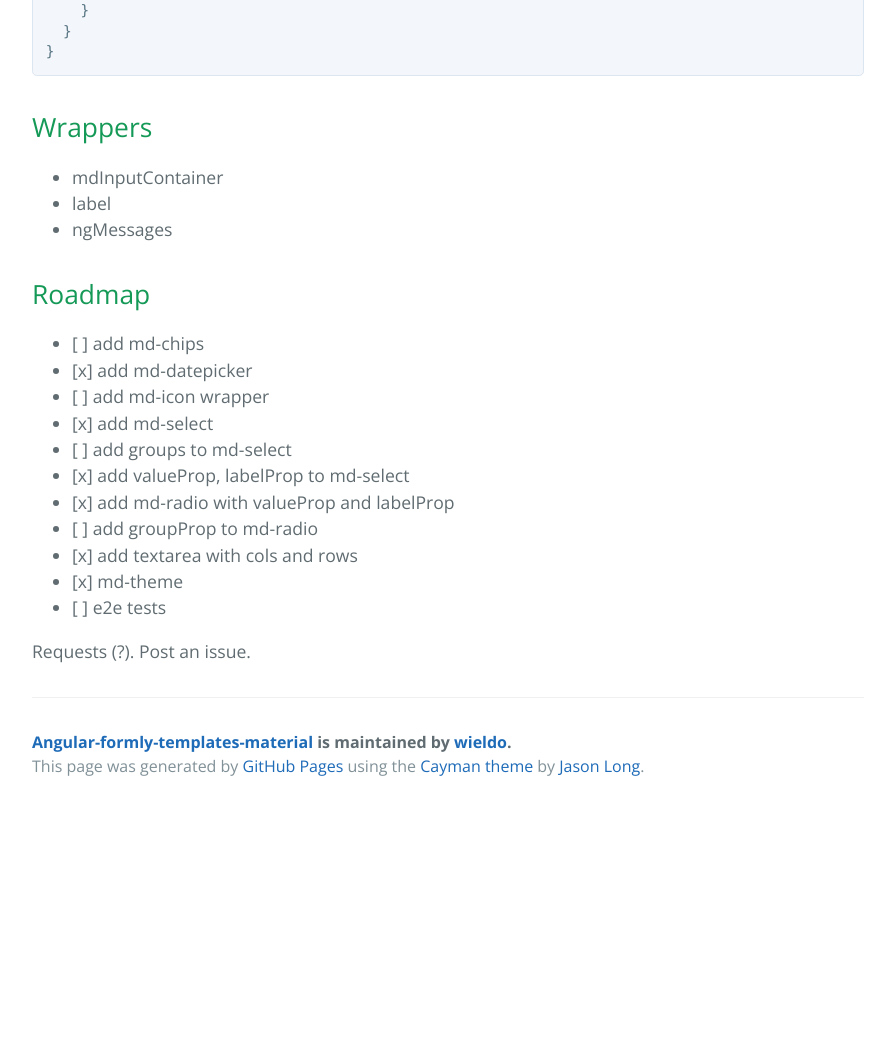
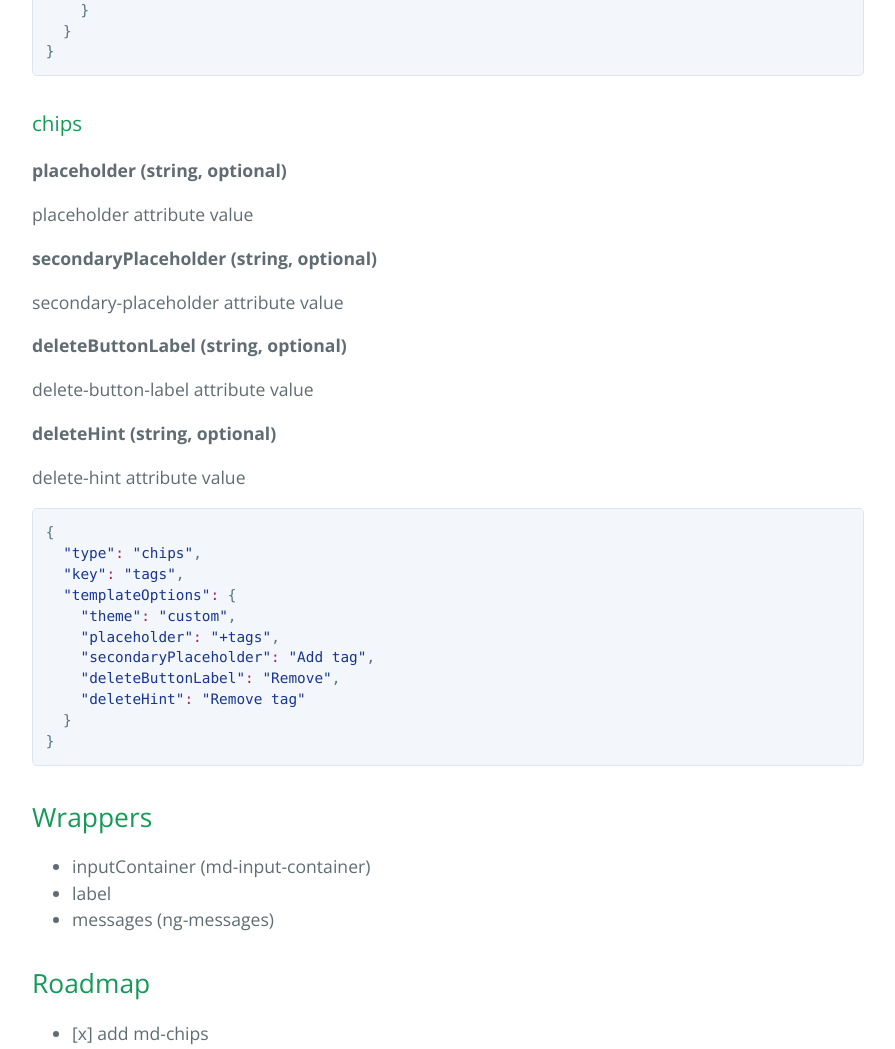
Before and after one commit to formly-js/angular-formly-templates-material, a plain HTML site: page index.html in a window 1280 px wide. Shown: the part 4979-6028 px from the top of the page, without its empty margins (192-1087 px from the left). Before the commit the page ends 5789 px from the top, so only its background shows below. Drawn offline with nearby package versions, Linux system fonts and the light colour scheme.

```diff
--- a/index.html
+++ b/index.html
@@ -202,20 +202,51 @@
   }
 }</pre></div>
 
+<h3>
+<a id="chips" class="anchor" href="#chips" aria-hidden="true"><span class="octicon octicon-link"></span></a>chips</h3>
+
+<p><strong>placeholder (string, optional)</strong></p>
+
+<p>placeholder attribute value</p>
+
+<p><strong>secondaryPlaceholder (string, optional)</strong></p>
+
+<p>secondary-placeholder attribute value</p>
+
+<p><strong>deleteButtonLabel (string, optional)</strong></p>
+
+<p>delete-button-label attribute value</p>
+
+<p><strong>deleteHint (string, optional)</strong></p>
+
+<p>delete-hint attribute value</p>
+
+<div class="highlight highlight-source-js"><pre>{
+  <span class="pl-s"><span class="pl-pds">"</span>type<span class="pl-pds">"</span></span><span class="pl-k">:</span> <span class="pl-s"><span class="pl-pds">"</span>chips<span class="pl-pds">"</span></span>,
+  <span class="pl-s"><span class="pl-pds">"</span>key<span class="pl-pds">"</span></span><span class="pl-k">:</span> <span class="pl-s"><span class="pl-pds">"</span>tags<span class="pl-pds">"</span></span>,
+  <span class="pl-s"><span class="pl-pds">"</span>templateOptions<span class="pl-pds">"</span></span><span class="pl-k">:</span> {
+    <span class="pl-s"><span class="pl-pds">"</span>theme<span class="pl-pds">"</span></span><span class="pl-k">:</span> <span class="pl-s"><span class="pl-pds">"</span>custom<span class="pl-pds">"</span></span>,
+    <span class="pl-s"><span class="pl-pds">"</span>placeholder<span class="pl-pds">"</span></span><span class="pl-k">:</span> <span class="pl-s"><span class="pl-pds">"</span>+tags<span class="pl-pds">"</span></span>,
+    <span class="pl-s"><span class="pl-pds">"</span>secondaryPlaceholder<span class="pl-pds">"</span></span><span class="pl-k">:</span> <span class="pl-s"><span class="pl-pds">"</span>Add tag<span class="pl-pds">"</span></span>,
+    <span class="pl-s"><span class="pl-pds">"</span>deleteButtonLabel<span class="pl-pds">"</span></span><span class="pl-k">:</span> <span class="pl-s"><span class="pl-pds">"</span>Remove<span class="pl-pds">"</span></span>,
+    <span class="pl-s"><span class="pl-pds">"</span>deleteHint<span class="pl-pds">"</span></span><span class="pl-k">:</span> <span class="pl-s"><span class="pl-pds">"</span>Remove tag<span class="pl-pds">"</span></span>
+  }
+}</pre></div>
+
 <h2>
 <a id="wrappers" class="anchor" href="#wrappers" aria-hidden="true"><span class="octicon octicon-link"></span></a>Wrappers</h2>
 
 <ul>
-<li>mdInputContainer</li>
+<li>inputContainer (md-input-container)</li>
 <li>label</li>
-<li>ngMessages</li>
+<li>messages (ng-messages)</li>
 </ul>
 
 <h2>
 <a id="roadmap" class="anchor" href="#roadmap" aria-hidden="true"><span class="octicon octicon-link"></span></a>Roadmap</h2>
 
 <ul>
-<li>[ ] add md-chips</li>
+<li>[x] add md-chips</li>
 <li>[x] add md-datepicker</li>
 <li>[ ] add md-icon wrapper</li>
 <li>[x] add md-select</li>
```
Also changed, not shown: params.json (+1 -1 lines).
